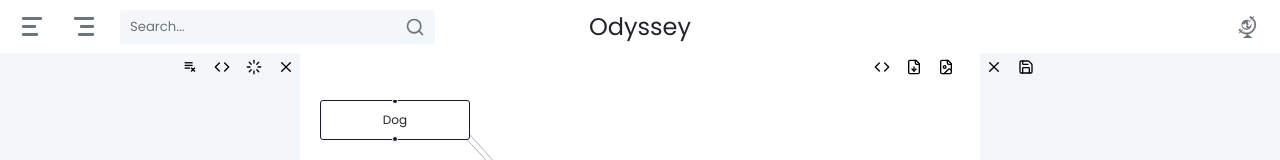
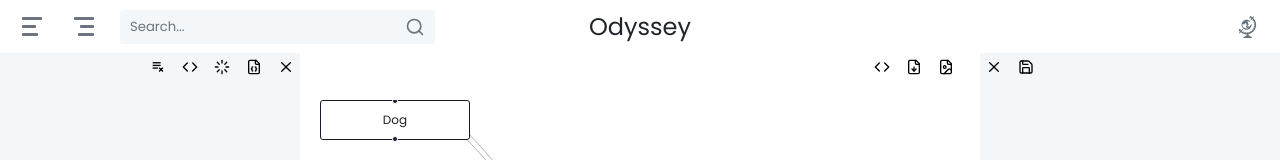
Before and after one commit to devl-things/odyssey, a React (Vite) app in the folder src/odyssey-web/: page / in a window 1280 px wide. Shown: the top 160 px of the page. Built offline with nearby package versions, Linux system fonts and the light colour scheme.

Commit message:
- preparation for #18 - optimization of toolbar rendering

```diff
--- a/src/odyssey-web/src/App.tsx
+++ b/src/odyssey-web/src/App.tsx
@@ -1,4 +1,4 @@
-import React, { useState } from 'react';
+import React, { useCallback, useState } from 'react';
 import LocalizationProvider from './contexts/LocalizationProvider';
 import Header from './components/header/Header';
 import Sidebar from './components/sidebar/Sidebar';
@@ -18,13 +18,13 @@ const App: React.FC = () => {
   const [nodeProperties, setNodeProperties] = useState<DiagramNode | null>(null);
   const [edgeProperties, setEdgeProperties] = useState<DiagramEdge | null>(null);
 
-  const handleToggleLeft = () => {
+  const handleToggleLeft = useCallback(() => {
     setLeftSidebarVisible(prevState => !prevState);
-  };
+  }, []);
 
-  const handleToggleRight = () => {
+  const handleToggleRight = useCallback(() => {
     setRightSidebarVisible(prevState => !prevState);
-  };
+  }, []);
 
   const handleOnLoad = (diagram: DiagramModel) => {
     setDac(diagram);
@@ -36,14 +36,14 @@ const App: React.FC = () => {
     logInDev("[App] Diagram from react flow ", diagram);
   };
 
-  const handleOnNodeSelect = (node: any) => {
-    setNodeProperties(node.data);
+  const handleOnNodeSelect = (node: DiagramNode) => {
+    setNodeProperties(node);
     setEdgeProperties(null);
     setRightSidebarVisible(true);
     logInDev("[App] Diagram from react flow ", node);
   };
 
-  const handleOnEdgeSelect = (edge: any) => {
+  const handleOnEdgeSelect = (edge: DiagramEdge) => {
     setNodeProperties(null);
     setEdgeProperties(edge);
     setRightSidebarVisible(true);
--- a/src/odyssey-web/src/components/dac-editor/DacEditor.tsx
+++ b/src/odyssey-web/src/components/dac-editor/DacEditor.tsx
@@ -1,4 +1,4 @@
-import React, { useEffect, useRef } from "react";
+import React, { useCallback, useEffect, useRef } from "react";
 import Prism from "prismjs";
 import "prismjs/components/prism-json"; // Import JSON language support
 // import "prismjs/themes/prism-tomorrow.css"; // Theme for syntax highlighting
@@ -6,6 +6,7 @@ import "prismjs/components/prism-json"; // Import JSON language support
 import "./DacEditor.scss";
 import DiagramModel from "../../data/odyssey-protocol/DiagramModel";
 import { isDiagramModel } from "../../data/odyssey-protocol/typeGuard";
+import { logInDev } from "../../util/logging";
 import Toolbar from "../toolbar/Toolbar";
 
 interface DacEditorProps {
@@ -22,12 +23,6 @@ const toIndentedString = (obj: object): string => {
 
 const DacEditor: React.FC<DacEditorProps> = ({ dac = null, onClose, onLoad }) => {
     const contentRef = useRef<HTMLDivElement>(null);
-
-    useEffect(() => {
-        if (contentRef.current) {
-            contentRef.current.innerText = toIndentedString(dac);
-        }
-    }, [dac]);
 
     // Moves the caret to the end of the content
     const moveCaretToEnd = () => {
@@ -56,31 +51,11 @@ const DacEditor: React.FC<DacEditorProps> = ({ dac = null, onClose, onLoad }) =>
         }
     };
 
-    const handleOnLoad = () => {
-        try {
-            onLoad(getDiagramModelFromEditor());
+    useEffect(() => {
+        if (contentRef.current) {
+            contentRef.current.innerText = toIndentedString(dac);
         }
-        catch (error) {
-            alert("Invalid model: " + error);
-        }
-    };
-
-    const handleOnClear = () => {
-        if (!contentRef.current) return;
-        contentRef.current.innerText = "";
-    };
-
-    // Pretty print JSON, highlight with Prism.js, and move cursor to end
-    const handleOnFormat = () => {
-        try {
-            let diagram: DiagramModel = getDiagramModelFromEditor();
-            const formattedJSON = toIndentedString(diagram);
-            contentRef.current.innerHTML = Prism.highlight(formattedJSON, Prism.languages.json, "json");
-        } catch (error) {
-            alert("Invalid JSON: " + error);
-        }
-        moveCaretToEnd(); // Ensure the caret moves to the end
-    };
+    }, [dac]);
 
     useEffect(() => {
         const handleKeyDown = (event: KeyboardEvent) => {
@@ -119,9 +94,40 @@ const DacEditor: React.FC<DacEditorProps> = ({ dac = null, onClose, onLoad }) =>
         };
     }, []);
 
+    const handleOnLoad = useCallback(() => {
+        try {
+            onLoad(getDiagramModelFromEditor());
+        }
+        catch (error) {
+            alert("Invalid model: " + error);
+        }
+    }, []);
+
+    const handleOnClear = useCallback(() => {
+        if (!contentRef.current) return;
+        contentRef.current.innerText = "";
+    }, []);
+
+    // Pretty print JSON, highlight with Prism.js, and move cursor to end
+    const handleOnFormat = useCallback(() => {
+        try {
+            let diagram: DiagramModel = getDiagramModelFromEditor();
+            const formattedJSON = toIndentedString(diagram);
+            contentRef.current.innerHTML = Prism.highlight(formattedJSON, Prism.languages.json, "json");
+        } catch (error) {
+            alert("Invalid JSON: " + error);
+        }
+        moveCaretToEnd(); // Ensure the caret moves to the end
+    }, []);
+
+    const handleOnDownloadJson = useCallback(() => {
+        //TODO #18
+        logInDev("Export in Json");
+    }, []);
+
     return (
         <div className="dac-editor">
-            <Toolbar onFormat={handleOnFormat} onClose={onClose} onLoad={handleOnLoad} onClear={handleOnClear} />
+            <Toolbar onFormat={handleOnFormat} onDownloadJson={handleOnDownloadJson} onClose={onClose} onLoad={handleOnLoad} onClear={handleOnClear} />
             <div
                 ref={contentRef}
                 className="dac-editor-element"
--- a/src/odyssey-web/src/components/toolbar/Toolbar.tsx
+++ b/src/odyssey-web/src/components/toolbar/Toolbar.tsx
@@ -1,8 +1,8 @@
-import React from "react";
+import React, { memo } from "react";
 import { useLocalization } from '../../contexts/useLocalization';
 import './Toolbar.scss';
 import { CgClose, CgPlayListRemove } from "react-icons/cg";
-import { LuCode, LuFileDown, LuFileImage, LuLoader, LuSave } from "react-icons/lu";
+import { LuCode, LuFileDown, LuFileImage, LuFileJson, LuLoader, LuSave } from "react-icons/lu";
 
 interface ToolbarProps {
     isDirectionRight?: boolean;
@@ -11,12 +11,14 @@ interface ToolbarProps {
     onClear?: () => void;
     onFormat?: () => void;
     onLoad?: () => void;
+    onDownloadJson?: () => void;
     onDownloadPdf?: () => void;
     onDownloadSvg?: () => void;
 }
 
-const Toolbar: React.FC<ToolbarProps> = ({ isDirectionRight = false, onClose, onSave, onClear, onFormat, onLoad, onDownloadPdf, onDownloadSvg }) => {
+const Toolbar: React.FC<ToolbarProps> = ({ isDirectionRight = false, onClose, onSave, onClear, onFormat, onLoad, onDownloadJson, onDownloadPdf, onDownloadSvg }) => {
     const { translations } = useLocalization();
+    console.log("Toolbar rendered", isDirectionRight);
     return (<div className={`toolbar ${isDirectionRight ? 'right' : ''}`}>
         {onClear && (
             <button onClick={onClear} title={translations.toolbarClearTooltip}>
@@ -31,6 +33,11 @@ const Toolbar: React.FC<ToolbarProps> = ({ isDirectionRight = false, onClose, on
         {onLoad && (
             <button className="toolbar-success" onClick={onLoad} title={translations.toolbarLoadTooltip}>
                 <LuLoader />
+            </button>
+        )}
+        {onDownloadJson && (
+            <button onClick={onDownloadJson} title={translations.toolbarDownloadJsonTooltip}>
+                <LuFileJson />
             </button>
         )}
         {onDownloadPdf && (
@@ -56,4 +63,4 @@ const Toolbar: React.FC<ToolbarProps> = ({ isDirectionRight = false, onClose, on
     </div >);
 };
 
-export default Toolbar;
+export default memo(Toolbar);
--- a/src/odyssey-web/src/contexts/translations.ts
+++ b/src/odyssey-web/src/contexts/translations.ts
@@ -4,6 +4,7 @@ export interface Translation {
     toolbarClearTooltip: string,
     toolbarFormatTooltip: string;
     toolbarLoadTooltip: string;
+    toolbarDownloadJsonTooltip: string,
     toolbarDownloadPdfTooltip: string;
     toolbarDownloadSvgTooltip: string;
     toolbarSaveTooltip: string;
@@ -22,6 +23,7 @@ export const DefaultTranslations: Translations = {
         toolbarClearTooltip: "Clear json",
         toolbarFormatTooltip: "Format json",
         toolbarLoadTooltip: "Load diagram",
+        toolbarDownloadJsonTooltip: "Download in Json",
         toolbarDownloadPdfTooltip: "Download in PDF",
         toolbarDownloadSvgTooltip: "Download in Svg",
         toolbarSaveTooltip: "Save",
@@ -33,6 +35,7 @@ export const DefaultTranslations: Translations = {
         toolbarClearTooltip: "Počisti",
         toolbarFormatTooltip: "Formatiraj",
         toolbarLoadTooltip: "Učitaj diagram",
+        toolbarDownloadJsonTooltip: "Skini Json",
         toolbarDownloadPdfTooltip: "Skini PDF",
         toolbarDownloadSvgTooltip: "Skini Svg",
         toolbarSaveTooltip: "Spremi",
```
